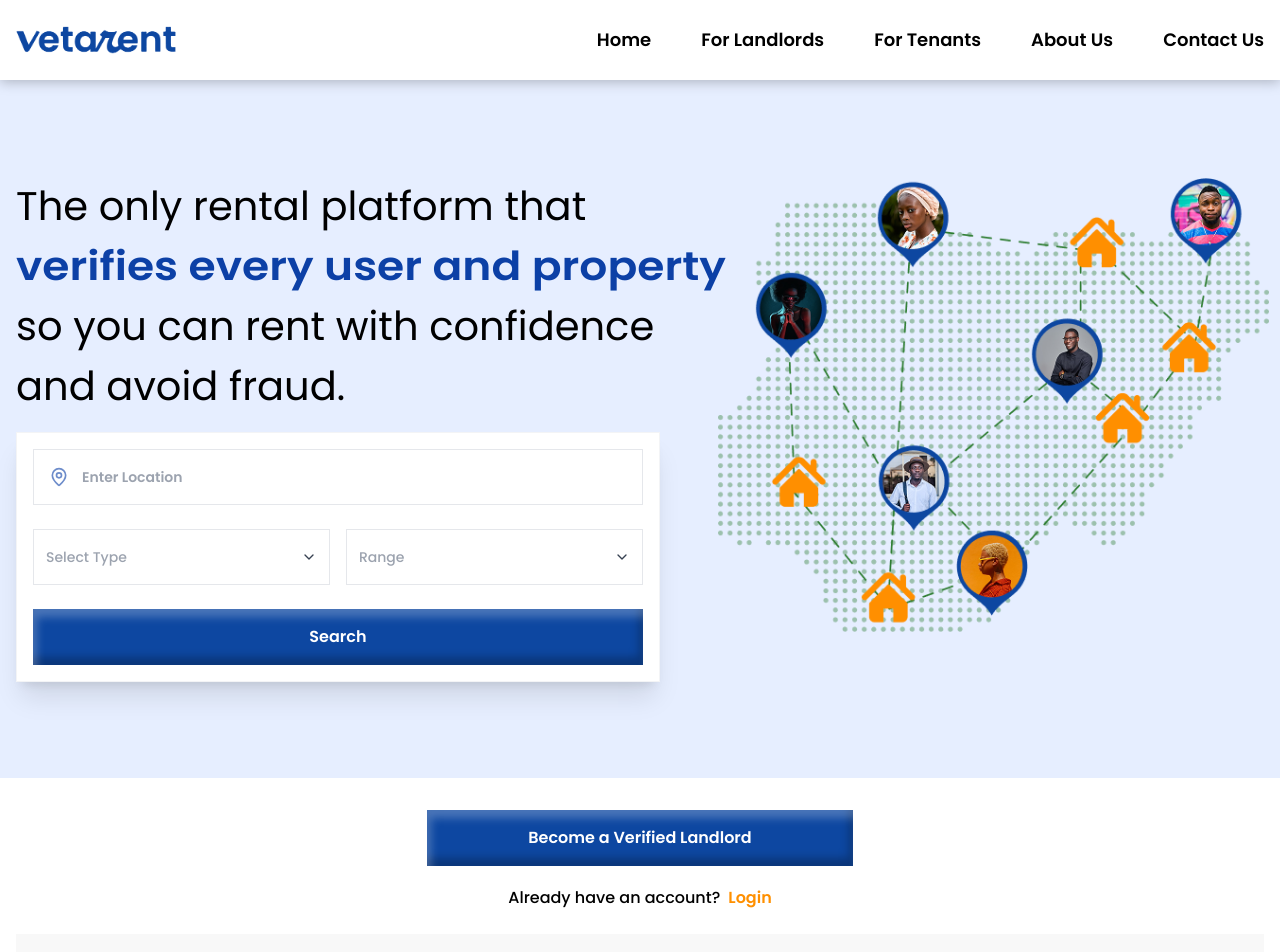
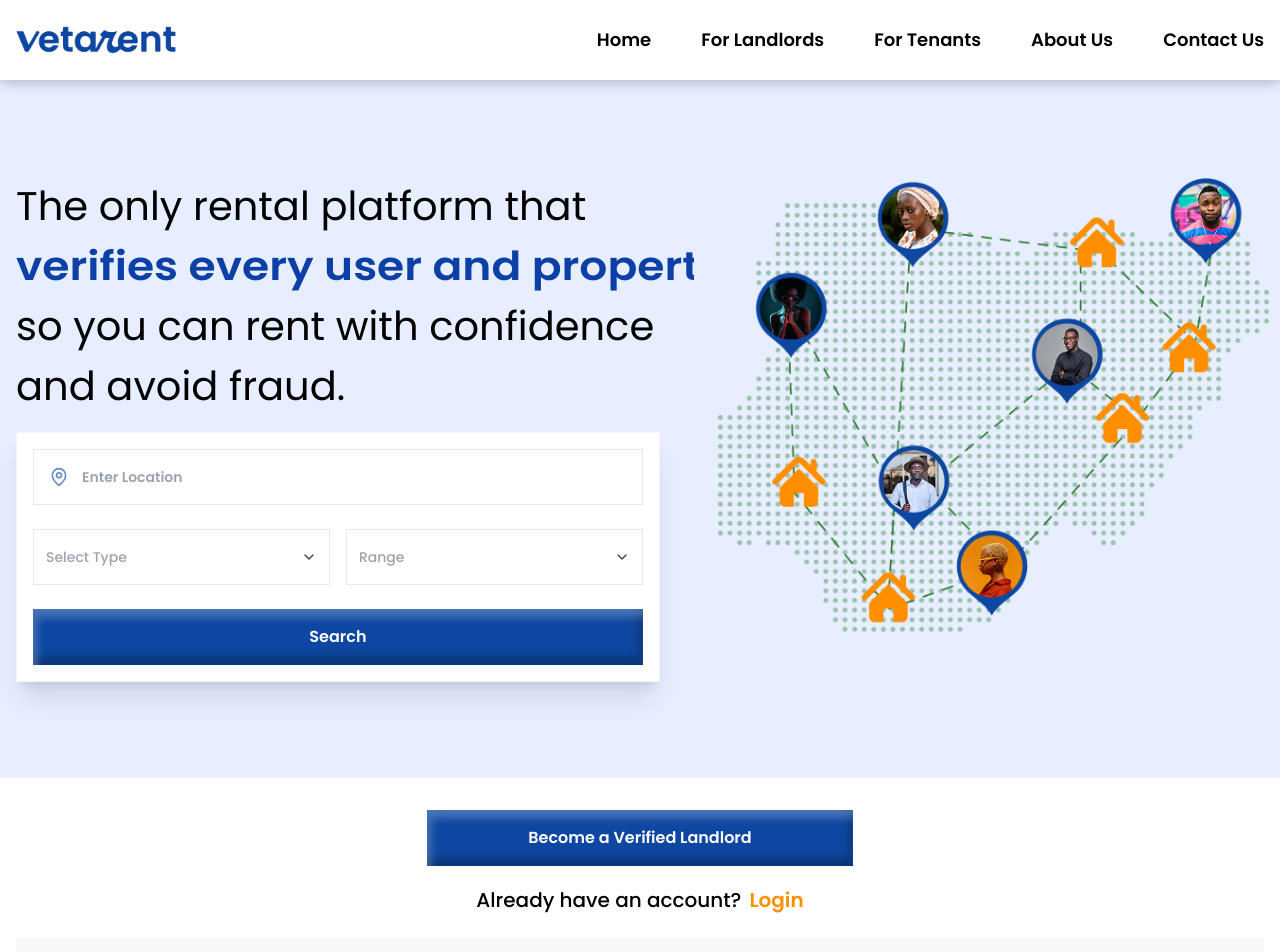
Before and after one commit to abeebridwan/trust_rent_ng, a Next.js app: page / in a window 1280 px wide. Shown: the top 952 px of the page. Built offline with nearby package versions, Linux system fonts and the light colour scheme.

Commit message:
fix: allround fixes

```diff
--- a/next.config.mjs
+++ b/next.config.mjs
@@ -9,7 +9,7 @@ const nextConfig = {
 export default async (phase) => {
   let config = { ...nextConfig };
 
-  if (phase === PHASE_DEVELOPMENT_SERVER || phase === PHASE_PRODUCTION_BUILD) {
+  if (phase === PHASE_PRODUCTION_BUILD) {
     const withSerwist = withSerwistInit({
       swSrc: "src/app/sw.ts",
       swDest: "public/sw.js",
--- a/src/app/layout.tsx
+++ b/src/app/layout.tsx
@@ -9,6 +9,11 @@ const poppins = Poppins({
 });
 
 export const metadata: Metadata = {
+  metadataBase: new URL(
+    process.env.NODE_ENV === "production"
+      ? "https://vetarent.com"
+      : "http://localhost:3000"
+  ),
   title: "Vetarent - Verified Rentals Platform",
   description:
     "Nigeria's most trusted rental platform. Verified landlords, verified properties, verified tenants. Rent with confidence and avoid fraud.",
--- a/src/components/CTASection.tsx
+++ b/src/components/CTASection.tsx
@@ -9,11 +9,11 @@ const CTASection = () => {
               Become a Verified Landlord
           </Button>
           </div>
-          <div className="text-center md:text-right flex">
-            <p className="font-medium mb-2">
+          <div className="text-center md:text-right flex flex-wrap">
+            <p className="font-medium mb-2 text-sm md:text-xl">
               Already have an account?
             </p>
-            <span className="text-vetarent-orange hover:text-vetarent-blue font-semibold cursor-pointer hover:underline text-base ml-2">
+            <span className="text-vetarent-orange hover:text-vetarent-blue font-semibold cursor-pointer hover:underline text-sm md:text-xl ml-2">
               Login
             </span>
           </div>
--- a/src/components/FeaturedListings.tsx
+++ b/src/components/FeaturedListings.tsx
@@ -113,15 +113,15 @@ const FeaturedListings = () => {
   };
 
   const PropertyCard = ({ property }: { property: Property }) => (
-    <div className="w-full">
-     <div className="rounded-none bg-card overflow-hidden group">
+    <div className="w-full group/whole">
+     <div className="rounded-none bg-card overflow-hidden">
       <div className="relative">
         <Image
           src={property.image}
           alt={property.title}
           width={416}
           height={258}
-          className="w-full h-48 object-cover group-hover:scale-105 transition-transform duration-300"
+          className="w-full h-48 object-cover group-hover/whole:scale-105 transition-transform duration-300"
         />
         <div
           className="absolute top-3 right-3 z-20 pointer-events-auto group/heart inline-flex items-center justify-center rounded-full p-2 bg-white/90 hover:bg-vetarent-orange transition-colors duration-150 ease-in-out cursor-pointer"
--- a/src/components/HeroSection.tsx
+++ b/src/components/HeroSection.tsx
@@ -24,7 +24,7 @@ const HeroSection = () => {
           {/* Left Content */}
           <div className="space-y-8">
             <div className="space-y-6">
-              <div className="hidden md:block text-[2.5rem] flex-wrap ">
+              <div className="hidden md:block overflow-hidden text-[2.5rem] flex-wrap ">
                   <h1 className="text-foreground font-normal whitespace-nowrap">
                     The only rental platform that{" "}
                   </h1>
```
Also changed, not shown: src/app/manifest.json.
